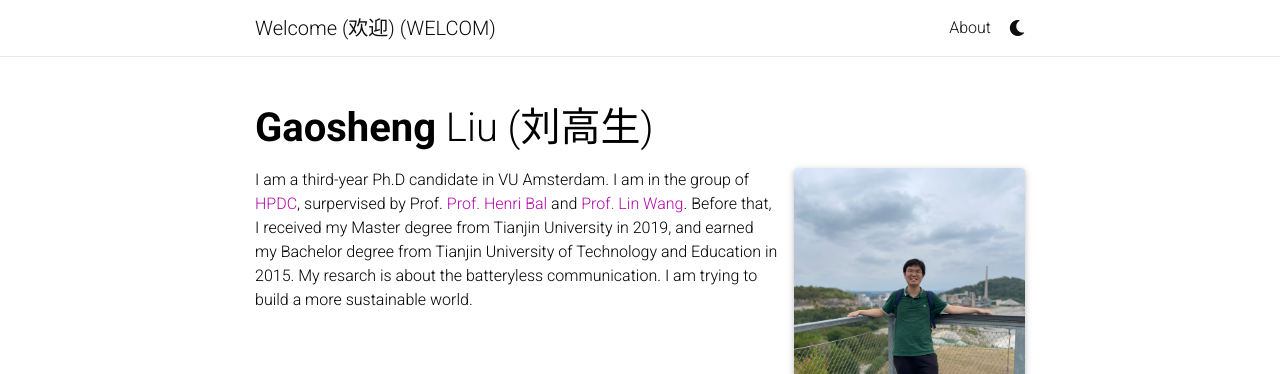
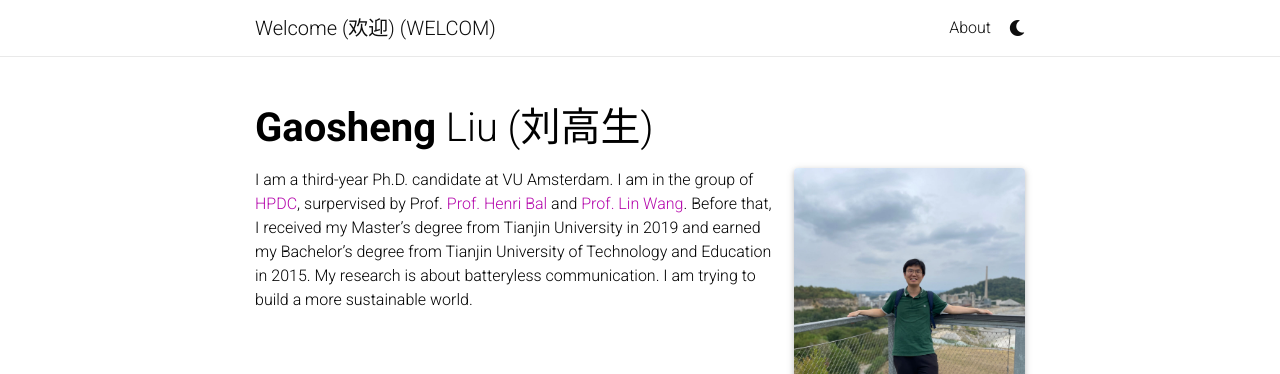
Before and after one commit to lgs001elite/lgs001elite.github.io, a Jekyll site: the page built from _pages/about.md, in a window 1280 px wide. Shown: the top 374 px of the page. Built offline with Jekyll 4.4.1, drawn with Linux system fonts in a browser that asks for light colours; nearby versions of some CDN libraries; a style sheet for code colours, icons or effects is not loaded.

Commit message:
Update about.md
Signed-off-by: Gaosheng Liu <65667947+lgs001elite@users.noreply.github.com>

```diff
--- a/_pages/about.md
+++ b/_pages/about.md
@@ -17,9 +17,9 @@ selected_papers: false # includes a list of papers marked as "selected={true}"
 social: true  # includes social icons at the bottom of the page
 ---
 
-I am a third-year Ph.D candidate in VU Amsterdam. I am in the group of <a href="https://www.vuhpdc.net/people/" target="_blank">HPDC</a>, surpervised by Prof. <a href="https://www.vuhpdc.net/henri-bal/" target="_blank">Prof. Henri Bal</a> and <a href="https://linwang.info/" target="_blank">Prof. Lin Wang</a>.
-Before that, I received my Master degree from Tianjin University in 2019, and earned my Bachelor degree from Tianjin University of Technology and Education in 2015.
-My resarch is about the batteryless communication. I am trying to build a more sustainable world.
+I am a third-year Ph.D. candidate at VU Amsterdam. I am in the group of <a href="https://www.vuhpdc.net/people/" target="_blank">HPDC</a>, surpervised by Prof. <a href="https://www.vuhpdc.net/henri-bal/" target="_blank">Prof. Henri Bal</a> and <a href="https://linwang.info/" target="_blank">Prof. Lin Wang</a>.
+Before that, I received my Master's degree from Tianjin University in 2019 and earned my Bachelor's degree from Tianjin University of Technology and Education in 2015.
+My research is about batteryless communication. I am trying to build a more sustainable world.
 
 <!-- Write your biography here. Tell the world about yourself. Link to your favorite [subreddit](http://reddit.com){:target="\_blank"}. You can put a picture in, too. The code is already in, just name your picture `prof_pic.jpg` and put it in the `img/` folder.
 
```
